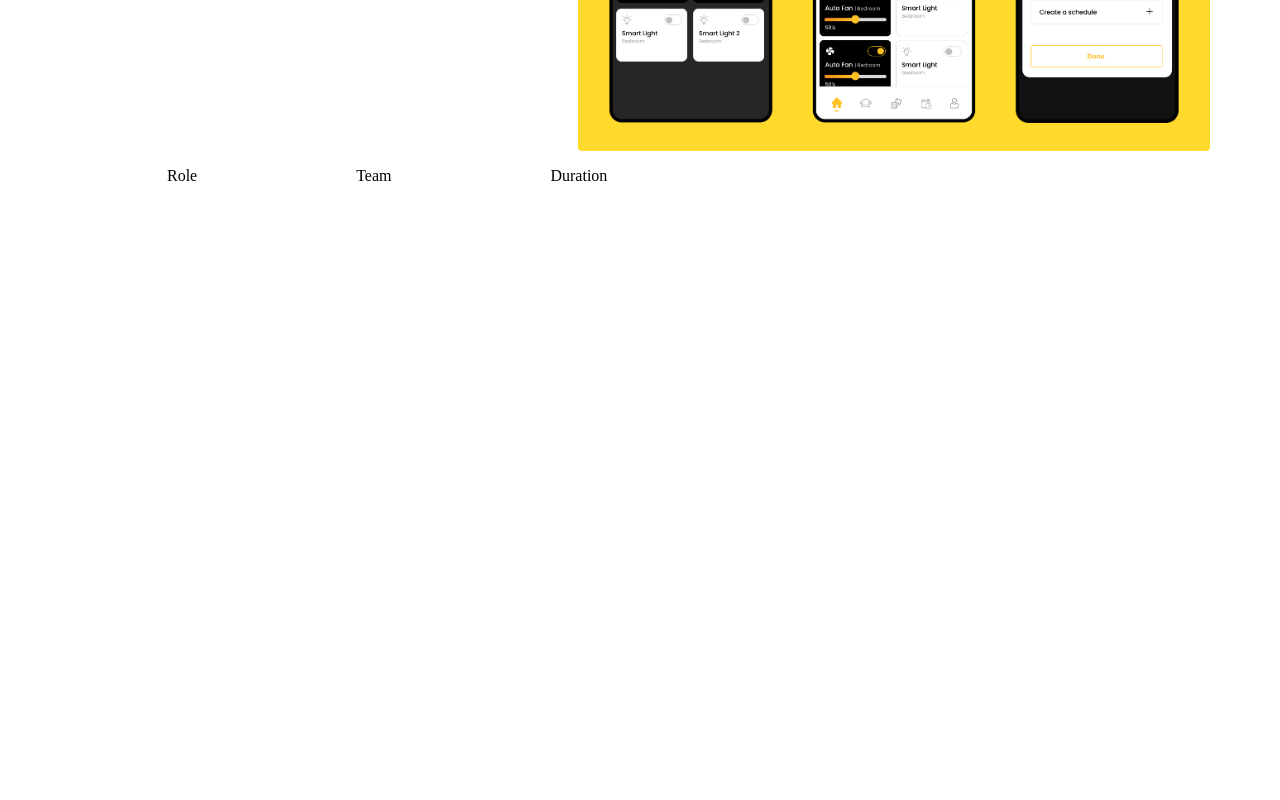
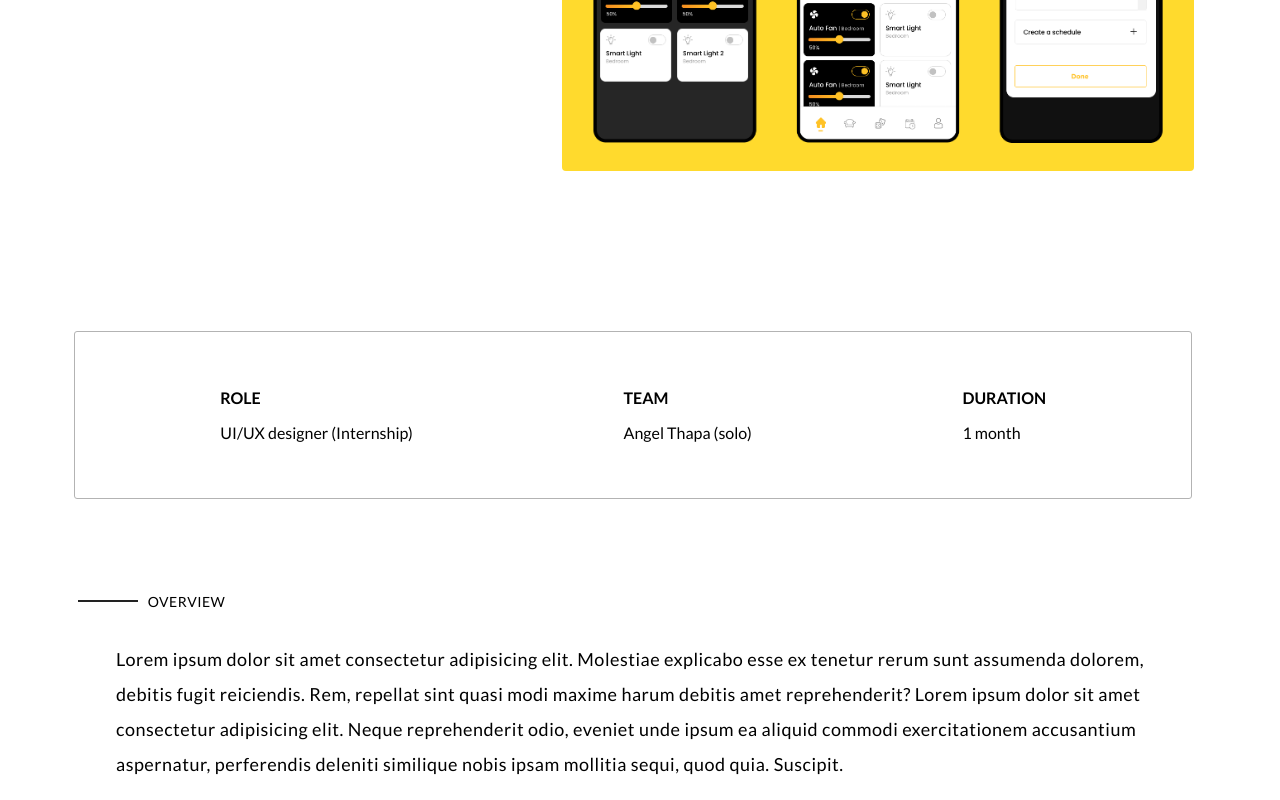
Before and after one commit to angelrana/portfolio-website, a React (Create React App) app: page /technixia in a window 1280 px wide. Shown: the part 375-1175 px from the top of the page. Before the commit the page ends 800 px from the top, so only its background shows below. Built offline with nearby package versions, Linux system fonts and the light colour scheme; a web font is replaced by a local one.

Commit message:
ongoing progress

```diff
--- a/src/App.css
+++ b/src/App.css
@@ -54,5 +54,8 @@ html {
 }
 
 .role{
-  border-style: 1px solid black;
+  border-color:#b3b3b3;
+  border-style: solid;
+  border-width: 1.5px;
+  border-radius: 3px;
 }
--- a/src/Home.jsx
+++ b/src/Home.jsx
@@ -139,37 +139,13 @@ const Home = () => {
               fontStyle: "italic",
               fontSize: "17px",
               marginTop: "145px",
-              marginRight: "4em",
+              marginRight: "4.1em",
               letterSpacing: "0.5px",
             }}>
             -a self-taught UI/UX designer
           </p>
         </Box>
 
-        {/* <Box
-          sx={{
-            display: "flex",
-            flexDirection: "row",
-            justifyContent: "flex-end",
-            alignItems: "center",
-            marginTop: "100px",
-          }}>
-          <p
-            style={{
-              fontFamily: "Lato, sans-serif",
-              letterSpacing: "0.5px",
-                        fontSize: "14px",
-              marginRight: "9px"
-            }}>
-            FEATURED PROJECTS
-          </p>
-          <Box
-            style={{
-              width: "80%",
-              height: "1.4px",
-              backgroundColor: "black",
-            }}></Box>
-        </Box> */}
 
         <hr style={{ width: "96%", marginTop: "115px" }}></hr>
 
@@ -184,7 +160,7 @@ const Home = () => {
             <div
               style={{
                 fontFamily: "Lato, sans-serif",
-                width: "28em",
+                width: "26em",
                 marginTop: "-40px",
               }}>
               <p
--- a/src/technixia.jsx
+++ b/src/technixia.jsx
@@ -3,9 +3,9 @@ import { Box } from '@mui/material';
 import { Link } from 'react-router-dom';
 
 const Technixia = () => {
+
     return (
       <Box>
-
         <Box
           sx={{
             flexGrow: 1,
@@ -61,19 +61,18 @@ const Technixia = () => {
           </Box>
         </Box>
 
-
         <Box
           sx={{
             display: "flex",
             flexDirection: "row",
             justifyContent: "center",
             gap: "60px",
-            marginTop: "30px"
+            marginTop: "50px",
           }}>
           <div
             style={{
               fontFamily: "Lato, sans-serif",
-                width: "28em",
+              width: "26em",
               marginTop: "-40px",
             }}>
             <p
@@ -93,10 +92,9 @@ const Technixia = () => {
                 letterSpacing: "0.3px",
                 fontWeight: "lighter",
               }}>
-                Technixia wanted the their users to be able to control their
-                home devices through mobile app, leading to less hassle
+              Technixia wanted the their users to be able to control their home
+              devices through mobile app, leading to less hassle
             </p>
-
           </div>
 
           <img
@@ -106,20 +104,88 @@ const Technixia = () => {
               borderRadius: "4px",
             }}></img>
         </Box>
-
-            <Box className="role" style={{
-                width: "60%", height: "30%",
-         display: "flex", justifyContent: "space-evenly", alignItems: "center", backgroundColor: "white"
+        <Box
+          className="role"
+          style={{
+            width: "82%",
+            height: "50%",
+            marginLeft: "66px",
+            marginTop: "10em",
+            display: "flex",
+            justifyContent: "space-around",
+            alignItems: "center",
+            fontFamily: "Lato, sans-serif",
+            padding: "40px",
           }}>
           <div>
-                    <p>Role</p>
+            <p
+              style={{
+                fontWeight: "bold",
+              }}>
+              ROLE
+            </p>
+            <p>UI/UX designer (Internship)</p>
           </div>
           <div>
-                    Team
+            <p
+              style={{
+                fontWeight: "bold",
+              }}>
+              TEAM
+            </p>
+            <p>Angel Thapa (solo)</p>
           </div>
-                <div>Duration</div>
+          <div>
+            <p
+              style={{
+                fontWeight: "bold",
+              }}>
+              DURATION
+            </p>
+            <p>1 month</p>
+          </div>
         </Box>
 
+        <Box
+          sx={{
+            display: "flex",
+            flexDirection: "row",
+            justifyContent: "flex-start",
+            alignItems: "center",
+            marginTop: "80px",
+            marginLeft: "70px",
+          }}>
+          <Box
+            style={{
+              width: "5%",
+              height: "1.4px",
+              backgroundColor: "#222222",
+            }}></Box>
+          <p
+            style={{
+              fontFamily: "Lato, sans-serif",
+              letterSpacing: "0.5px",
+              fontSize: "14px",
+              marginLeft: "10px",
+            }}>
+            OVERVIEW
+          </p>
+        </Box>
+        <p
+          style={{
+            width: "86%",
+            fontFamily: "Lato, sans-serif",
+            marginLeft: "6em",
+            fontSize: "18px",
+            letterSpacing: "0.5px",
+            lineHeight: "35px",
+          }}>
+          Lorem ipsum dolor sit amet consectetur adipisicing elit. Molestiae
+          explicabo esse ex tenetur rerum sunt assumenda dolorem, debitis fugit
+          reiciendis. Rem, repellat sint quasi modi maxime harum debitis amet
+                reprehenderit?
+                Lorem ipsum dolor sit amet consectetur adipisicing elit. Neque reprehenderit odio, eveniet unde ipsum ea aliquid commodi exercitationem accusantium aspernatur, perferendis deleniti similique nobis ipsam mollitia sequi, quod quia. Suscipit.
+        </p>
       </Box>
     );
 }
```
Lines whose indentation alone changed are shown as unchanged.
